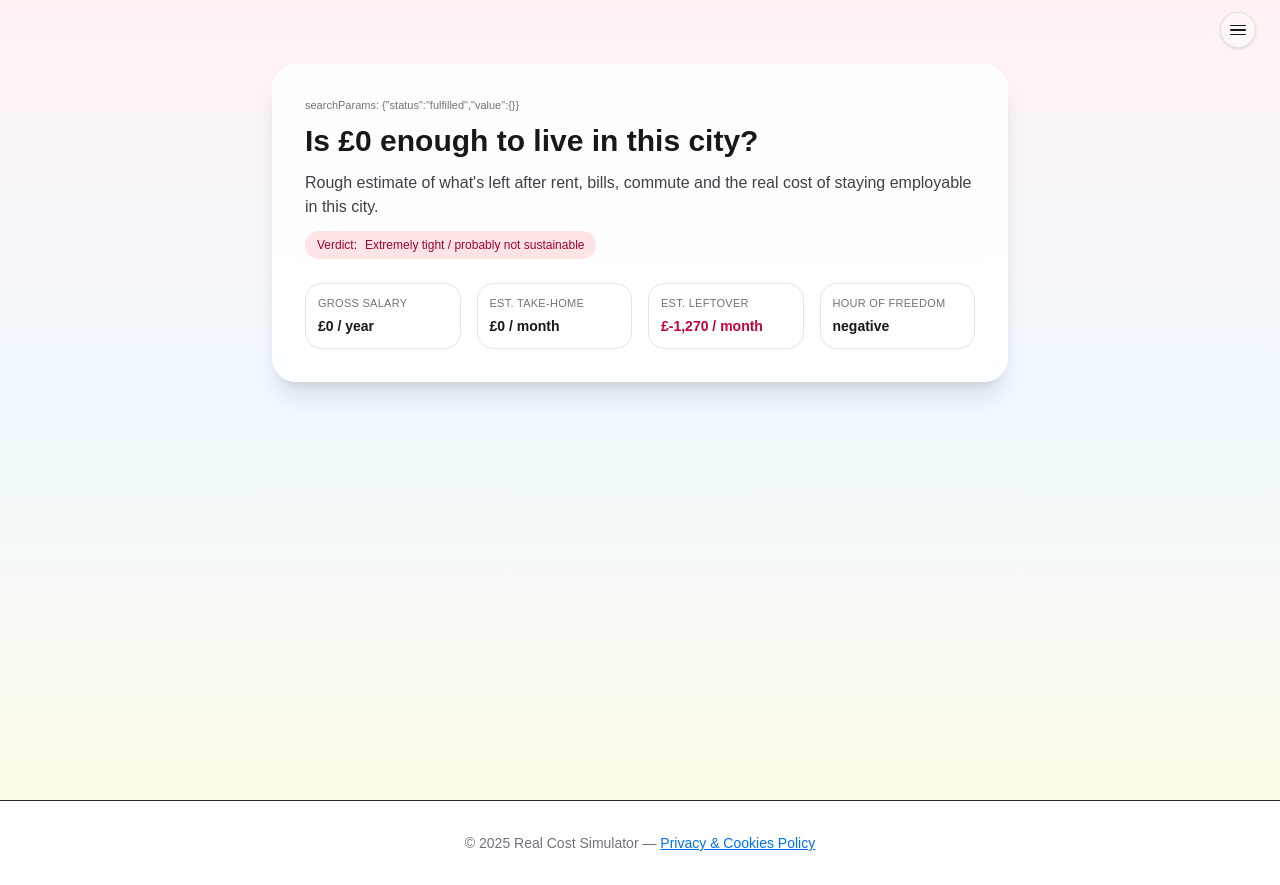
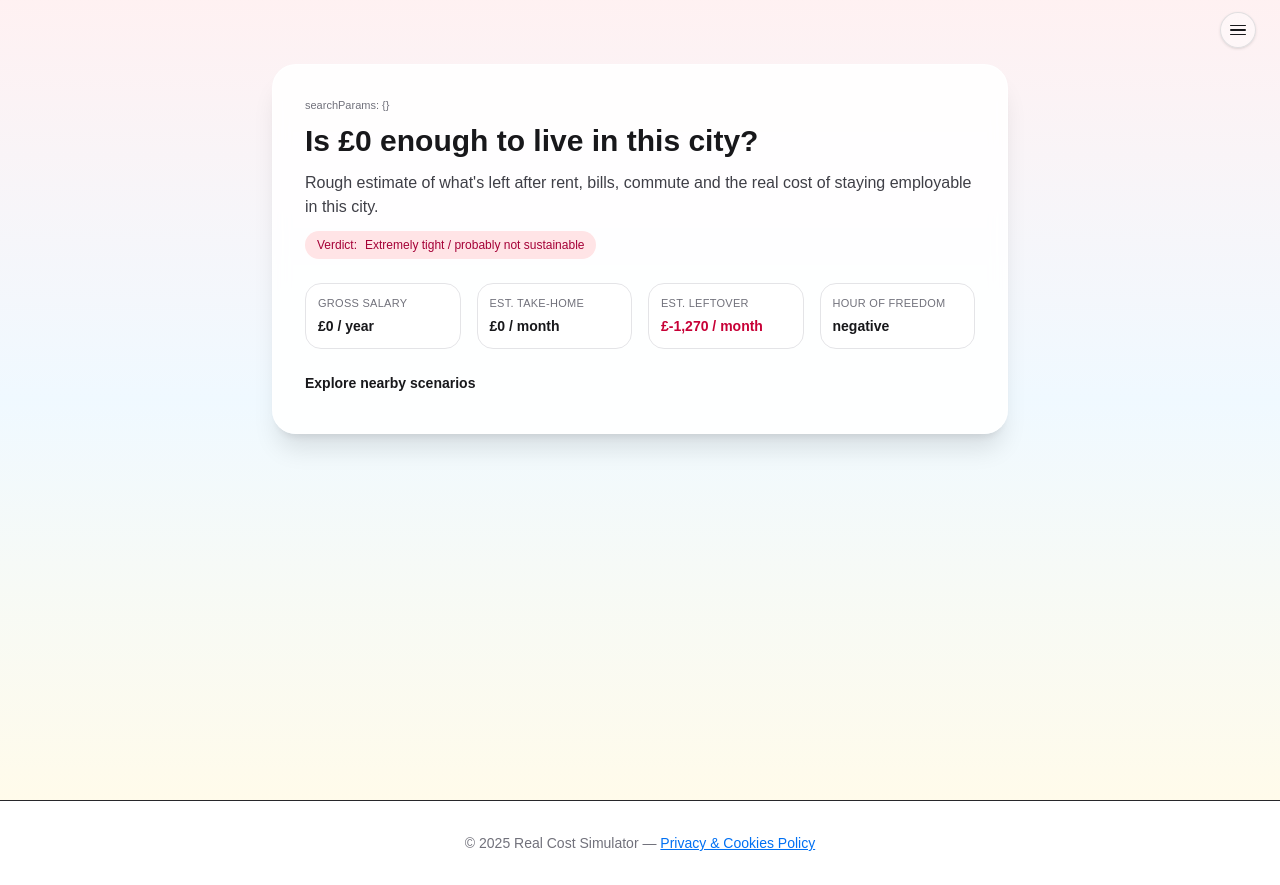
Before and after one commit to bendover19/real-cost-sim, a Next.js app: page /enough in a window 1280 px wide. Built offline with nearby package versions, Linux system fonts and the light colour scheme.

Commit message:
Update page.tsx

```diff
--- a/app/enough/page.tsx
+++ b/app/enough/page.tsx
@@ -1,41 +1,52 @@
-import type { Metadata } from "next";
-import {
-  UK_CITIES,
-  approximateNetFromGrossUK,
-} from "../cityConfig";
+"use client";
 
-export const dynamic = "force-dynamic";
+import { useSearchParams } from "next/navigation";
+import { UK_CITIES, approximateNetFromGrossUK } from "../cityConfig";
 
-type SearchParams = {
+type CityConfig = (typeof UK_CITIES)[number];
+
+type SearchParamsShape = {
   country?: string;
   city?: string;
   salary?: string;
 };
 
-export const metadata: Metadata = {
-  title: "Is this salary enough?",
-  description:
-    "Check if your salary is enough after rent, commute and the real cost of working.",
-};
+function getCity(slug?: string | null): CityConfig | null {
+  if (!slug) return null;
+  const s = slug.toLowerCase();
+  return UK_CITIES.find((c) => c.slug.toLowerCase() === s) ?? null;
+}
 
-// helper: find city by slug
-const getCity = (slug?: string) =>
-  UK_CITIES.find(
-    (c) => c.slug.toLowerCase() === (slug || "").toLowerCase()
-  );
+function classifyLeftoverRatio(ratio: number) {
+  if (ratio < 0.05)
+    return {
+      label: "Extremely tight / probably not sustainable",
+      tone: "bad" as const,
+    };
+  if (ratio < 0.15)
+    return { label: "Tight – manageable but fragile", tone: "ok" as const };
+  if (ratio < 0.3)
+    return { label: "Reasonable, but you’ll feel it", tone: "ok" as const };
+  return { label: "Comfortable (on paper)", tone: "good" as const };
+}
 
-export default function EnoughPage({
-  searchParams,
-}: {
-  searchParams: SearchParams;
-}) {
-  // read from query string
+export default function EnoughPage() {
+  const sp = useSearchParams();
+
+  const searchParams: SearchParamsShape = {
+    country: sp.get("country") ?? undefined,
+    city: sp.get("city") ?? undefined,
+    salary: sp.get("salary") ?? undefined,
+  };
+
   const country = (searchParams.country || "uk").toLowerCase();
   const citySlug = searchParams.city;
   const salaryYear = Number(searchParams.salary || "0");
 
-  const city =
-    getCity(citySlug) ??
+  const matchedCity = getCity(citySlug);
+
+  const city: CityConfig =
+    matchedCity ??
     ({
       slug: "unknown",
       label: "this city",
@@ -45,7 +56,7 @@ export default function EnoughPage({
       typicalBills: 150,
       typicalCommuteCost: 120,
       typicalCommuteMins: 60,
-    } as (typeof UK_CITIES)[number]);
+    } as CityConfig);
 
   const netMonthly = approximateNetFromGrossUK(salaryYear || 0);
   const housing = city.typicalRentSingle;
@@ -70,19 +81,20 @@ export default function EnoughPage({
     ? `£${salaryYear.toLocaleString()}`
     : "£0";
 
-  // simple verdict
-  let verdict = "Extremely tight / probably not sustainable";
   const ratio = netMonthly > 0 ? leftover / netMonthly : -1;
-  if (ratio >= 0.3) verdict = "Comfortable (on paper)";
-  else if (ratio >= 0.15) verdict = "Reasonable, but you’ll feel it";
-  else if (ratio >= 0.05) verdict = "Tight – manageable but fragile";
+  const verdict = classifyLeftoverRatio(ratio);
+
+  // neighbours for "nearby scenarios"
+  const neighbours = [22000, 25000, 28000, 30000, 32000, 35000, 40000].filter(
+    (s) => Math.abs(s - salaryYear) <= 10000 && s !== salaryYear
+  );
 
   return (
     <main className="min-h-screen bg-gradient-to-b from-rose-50 via-sky-50 to-amber-50">
       <section className="py-10 md:py-16">
         <div className="max-w-3xl mx-auto px-4">
           <div className="bg-white/90 backdrop-blur border border-white/80 rounded-3xl shadow-xl p-6 md:p-8 space-y-6">
-            {/* tiny debug – you can delete later */}
+            {/* DEBUG – you can delete this once you're happy */}
             <div className="text-[11px] text-zinc-500 mb-2">
               searchParams: {JSON.stringify(searchParams)}
             </div>
@@ -96,9 +108,17 @@ export default function EnoughPage({
                 commute and the real cost of staying employable in{" "}
                 {city.label}.
               </p>
-              <div className="inline-flex items-center gap-2 px-3 py-1.5 rounded-full text-xs font-medium bg-rose-100 text-rose-800">
+              <div
+                className={`inline-flex items-center gap-2 px-3 py-1.5 rounded-full text-xs font-medium ${
+                  verdict.tone === "bad"
+                    ? "bg-rose-100 text-rose-800"
+                    : verdict.tone === "ok"
+                    ? "bg-amber-100 text-amber-800"
+                    : "bg-emerald-100 text-emerald-800"
+                }`}
+              >
                 <span>Verdict:</span>
-                <span>{verdict}</span>
+                <span>{verdict.label}</span>
               </div>
             </header>
 
@@ -122,6 +142,23 @@ export default function EnoughPage({
                 }
               />
             </div>
+
+            <section className="space-y-2">
+              <h3 className="text-sm font-semibold text-zinc-900">
+                Explore nearby scenarios
+              </h3>
+              <div className="flex flex-wrap gap-2 text-xs">
+                {neighbours.map((s) => (
+                  <a
+                    key={s}
+                    href={`/enough?country=${country}&city=${city.slug}&salary=${s}`}
+                    className="px-3 py-1.5 rounded-full border border-zinc-200 bg-white/80 hover:border-rose-400 hover:text-rose-700 transition"
+                  >
+                    {`Is £${s.toLocaleString()} enough in ${city.label}?`}
+                  </a>
+                ))}
+              </div>
+            </section>
           </div>
         </div>
       </section>
```
